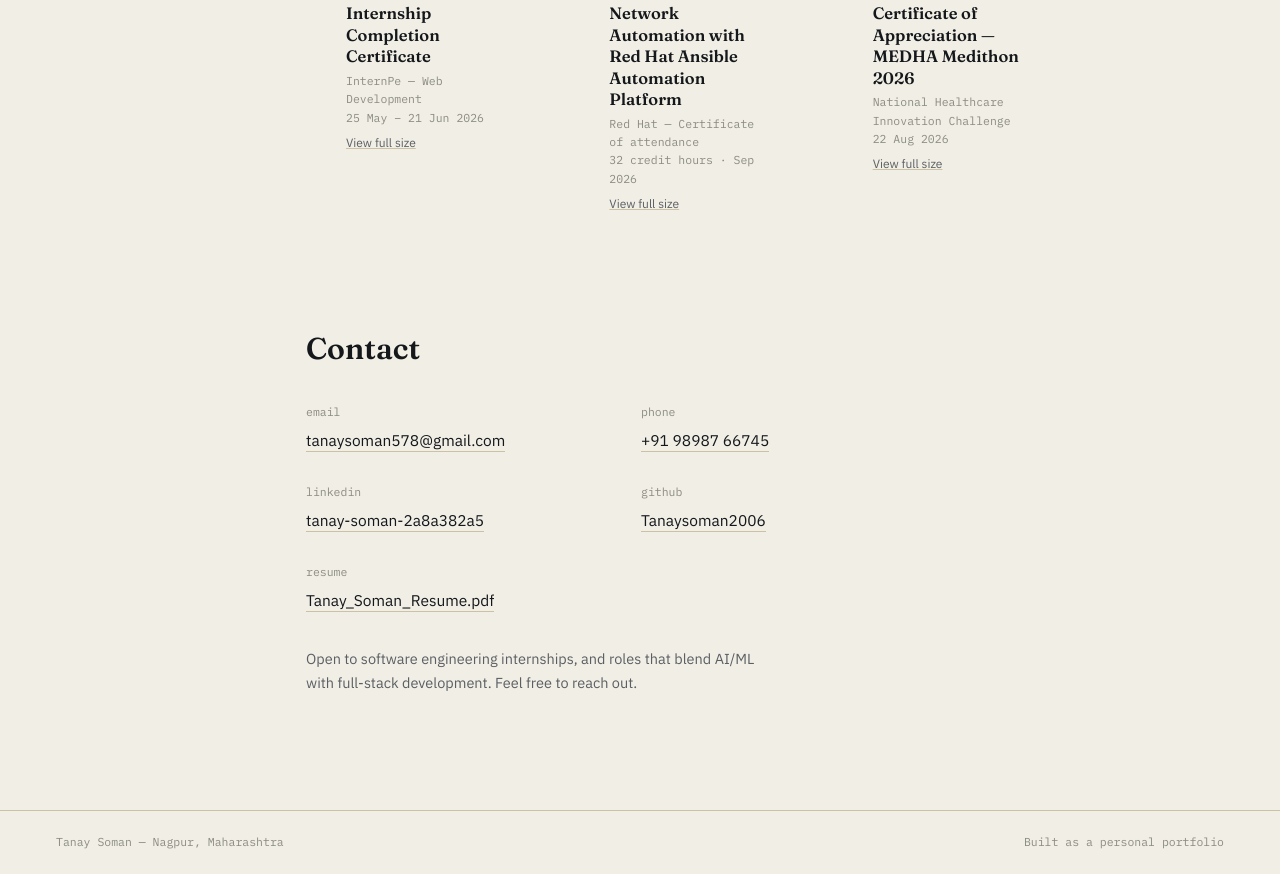
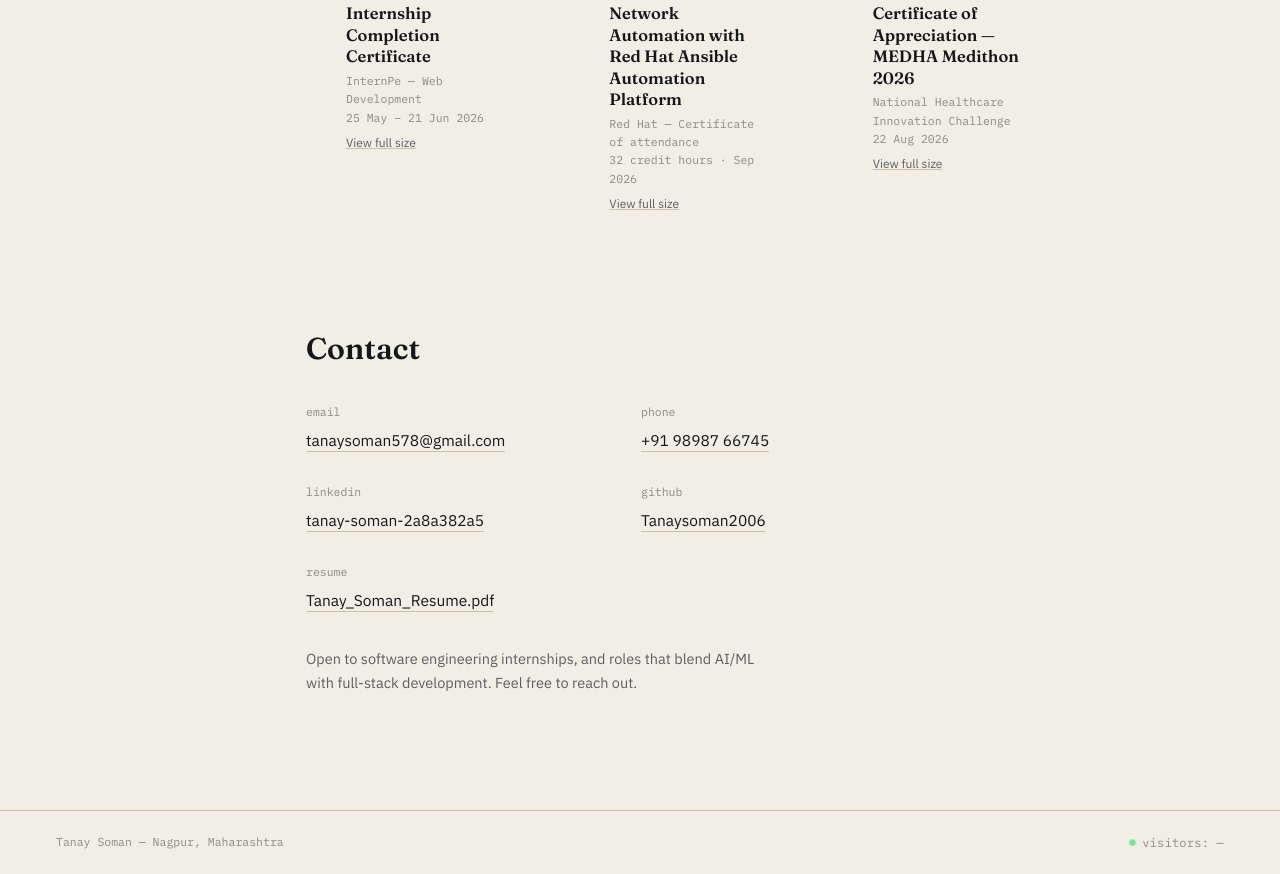
Before and after one commit to Tanaysoman2006/Tanay_Soman_Portfolio, a website: page index.html in a window 1280 px wide. Shown: the part 3841-4715 px from the top of the page. Drawn offline with Linux system fonts and the light colour scheme; no server answers.

Commit message:
Add live visitor counter to footer

```diff
--- a/index.html
+++ b/index.html
@@ -587,6 +587,29 @@
     .contact-grid{ grid-template-columns: 1fr; }
     footer{ padding: 20px 24px; flex-direction: column; }
   }
+
+  /* Visitor counter */
+  .visitor-counter{
+    display: inline-flex;
+    align-items: center;
+    gap: 6px;
+    font-family: var(--mono);
+    font-size: 12px;
+    color: var(--ink-faint);
+    letter-spacing: 0.02em;
+  }
+  .counter-dot{
+    width: 7px;
+    height: 7px;
+    border-radius: 50%;
+    background: #4ade80;
+    flex-shrink: 0;
+    animation: pulse-dot 2s ease-in-out infinite;
+  }
+  @keyframes pulse-dot{
+    0%, 100% { opacity: 1; transform: scale(1); }
+    50%       { opacity: 0.4; transform: scale(0.75); }
+  }
 </style>
 </head>
 <body>
@@ -869,7 +892,10 @@
 
 <footer>
   <span>Tanay Soman — Nagpur, Maharashtra</span>
-  <span>Built as a personal portfolio</span>
+  <span class="visitor-counter">
+    <span class="counter-dot"></span>
+    <span id="visitor-label">visitors: —</span>
+  </span>
 </footer>
 
 <script>
@@ -985,6 +1011,22 @@
       }
     });
   })();
+
+  // Visitor counter via CountAPI
+  (function(){
+    var label = document.getElementById('visitor-label');
+    if (!label) return;
+    fetch('https://api.countapi.xyz/hit/tanaysoman2006.github.io/portfolio')
+      .then(function(res){ return res.json(); })
+      .then(function(data){
+        if (data && typeof data.value === 'number') {
+          label.textContent = 'visitors: ' + data.value.toLocaleString();
+        }
+      })
+      .catch(function(){
+        label.textContent = 'visitors: —';
+      });
+  })();
 </script>
 </body>
 </html>
```
